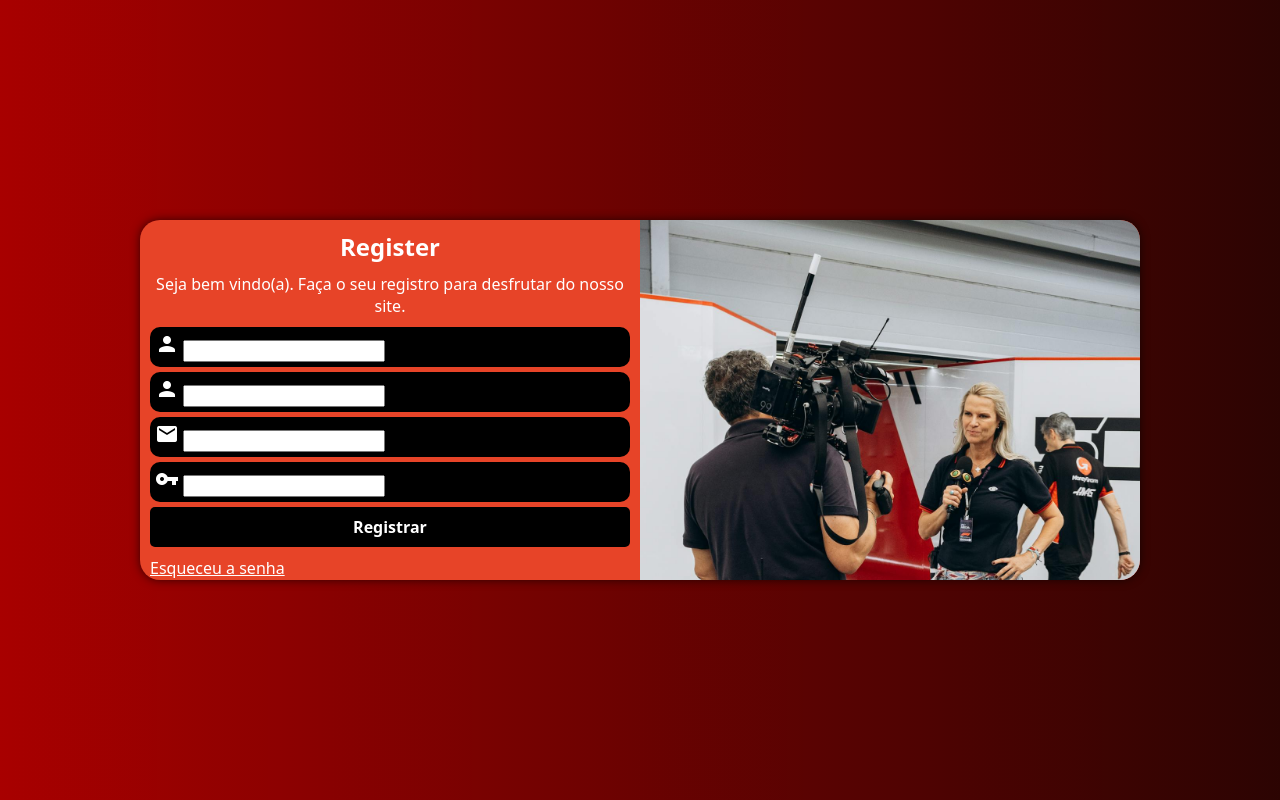
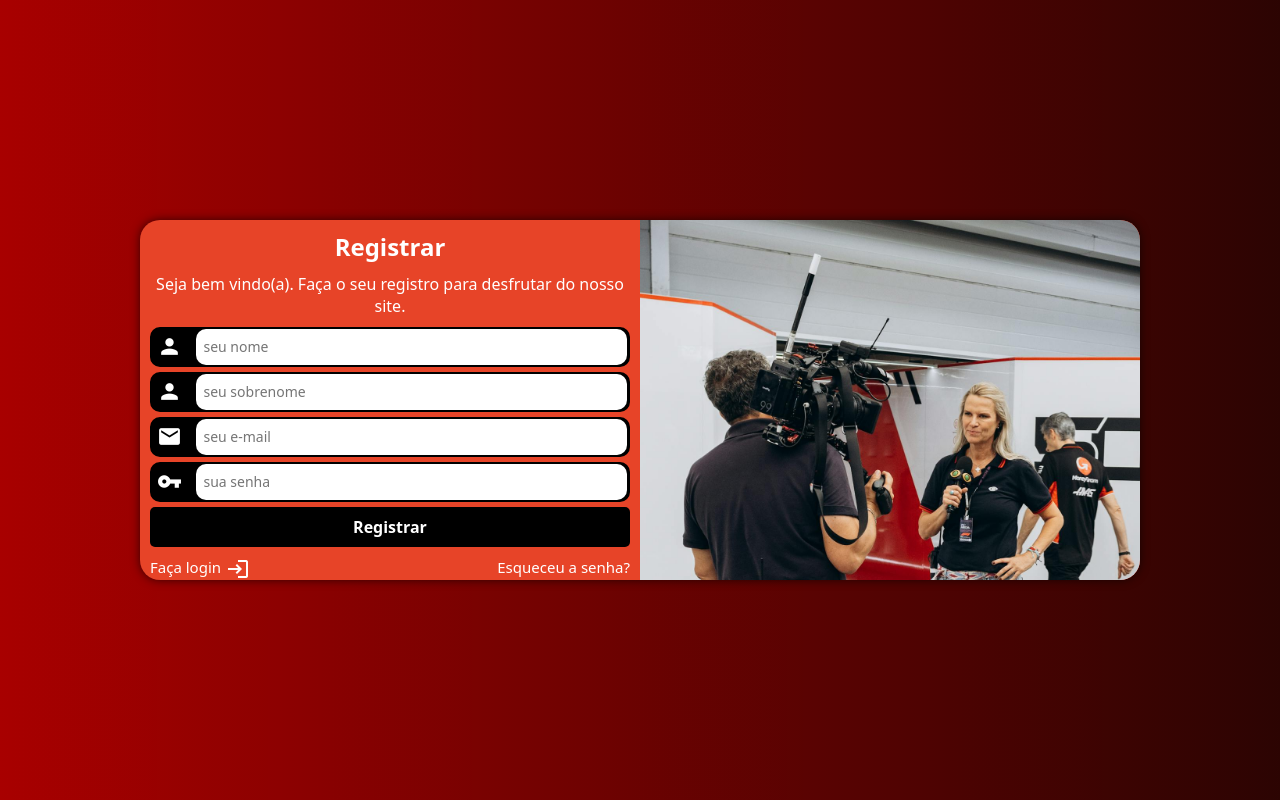
Before and after one commit to wgutto/projeto-register, a plain HTML site: page index.html in a window 1280 px wide. Drawn offline with Linux system fonts and the light colour scheme.

Commit message:
finalizando projeto register

```diff
--- a/index.html
+++ b/index.html
@@ -15,32 +15,41 @@
 
             </div>
             <div id="formulario">
-                <h1>Register</h1>
+                <h1>Registrar</h1>
                 <p>Seja bem vindo(a). Faça o seu registro para desfrutar do nosso site.</p>
                 <form action="" method="post" autocomplete="on">
                         <div class="campo">
                             <span class="material-icons">person</span>
-                            <input type="text" name="nome" id="inome">
+                            <input type="text" name="nome" id="inome" autocomplete="name" required minlength="3" max="8" placeholder="  seu nome">
                             <label for="inome">Primeiro nome</label>
                         </div>
                         <div class="campo">
                             <span class="material-icons">person</span>
-                            <input type="text" name="sobrenome" id="isobrenome">
+                            <input type="text" name="sobrenome" id="isobrenome" autocomplete="name" required minlength="3" maxlength="8" placeholder="  seu sobrenome">
                             <label for="isobrenome">Sobrenome</label>
                         </div>
                         <div class="campo">
                             <span class="material-icons">mail</span>
-                            <input type="email" name="email" id="iemail">
+                            <input type="email" name="email" id="iemail" autocomplete="email" required minlength="8" placeholder="  seu e-mail">
                             <label for="iemail">E-mail</label>
                         </div>
                         <div class="campo">
                             <span class="material-icons">vpn_key</span>
-                            <input type="password" name="senha" id="isenha">
+                            <input type="password" name="senha" id="isenha" autocomplete="new-password" required minlength="6" placeholder="  sua senha">
                             <label for="isenha">Senha</label>
                         </div>
 
                         <input id="botao-registrar" type="submit" value="Registrar">
-                        <a href="esqueceu-senha.html" target="_blank" id="botao-esqueceu-senha">Esqueceu a senha</a>
+
+
+                        <div id="botoes-aside">
+                            <div id="botao-login-area">
+                                <a href="https://wgutto.github.io/projeto-login/" class="botao-aside" id="botao-login">Faça login</a>
+                                <span class="material-icons">login</span>
+                            </div>
+
+                            <a href="esqueceu-senha.html" target="_blank" class="botao-aside">Esqueceu a senha?</a>
+                        </div>
                 </form>
             </div>
         </section>
--- a/styles/style.css
+++ b/styles/style.css
@@ -66,12 +66,26 @@ form div.campo {
     height: 40px;
     width: 100%;
     margin: 5px 0px;
-    padding: 5px;
     background-color: black;
     border-radius: 10px;
+    border: 2px solid black;
 }
 form label {
     display: none;
+}
+form div.campo span {
+    font-size: 25px;
+    width: 40px;
+    padding: 5px;
+}
+form div.campo input {
+    height: 100%;
+    width: calc(100% - 45px);
+    border-radius: 10px;
+    border: none;
+    font-size: 14px;
+
+    transform: translateY(-7px);
 }
 
 form #botao-registrar {
@@ -91,3 +105,21 @@ form #botao-registrar {
 form #botao-registrar:hover {
     background-color: rgb(20, 20, 20);
 }
+form #botoes-aside {
+    display: flex;
+    justify-content: space-between;
+}
+form .botao-aside {
+    font-size: 15px;
+    text-decoration: none;
+}
+form .botao-aside:hover {
+    text-decoration: underline;
+}
+form #botao-login-area {
+    padding-right: 5px;
+    display: flex;
+}
+form #botao-login {
+    margin-right: 5px;
+}
```
